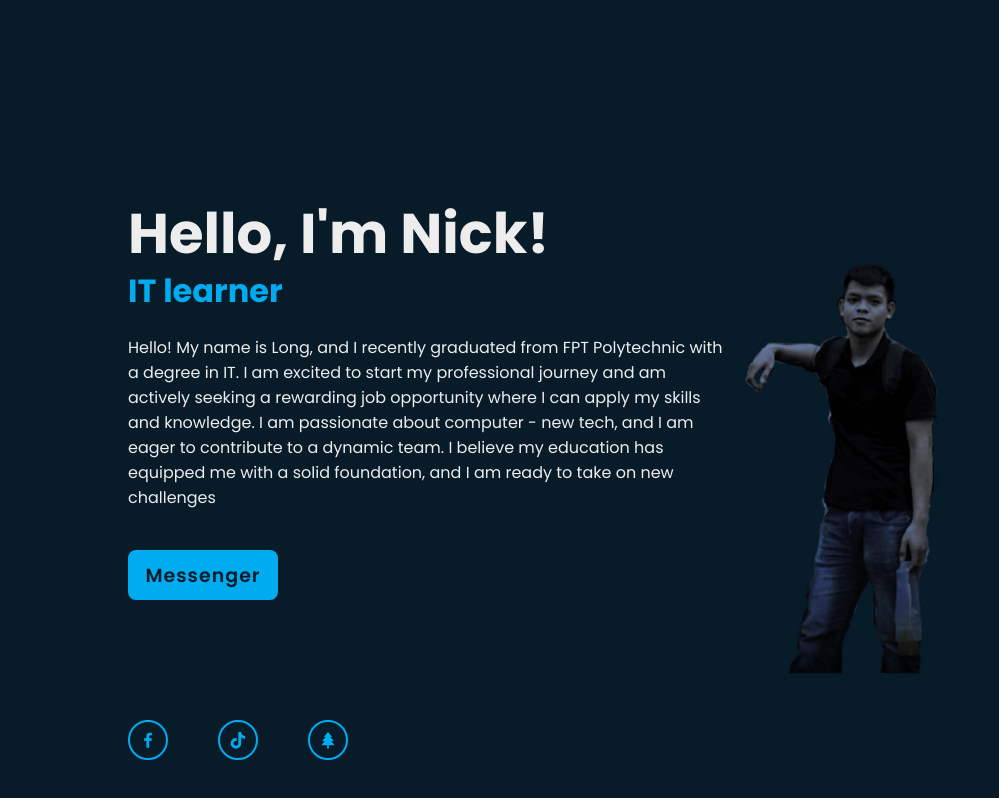
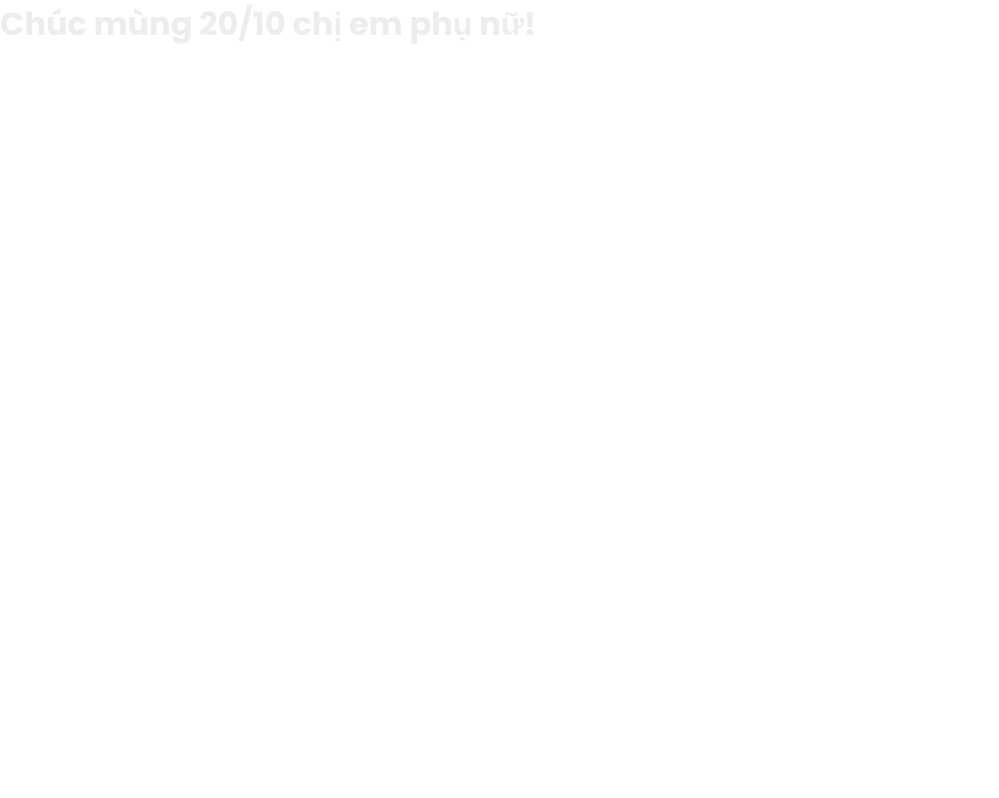
Before and after one commit to longnick2001/nickweb, a plain HTML site: page index.html in a window 1280 px wide. Shown: the whole page, without its empty margins (0-999 px from the left). Drawn offline with nearby package versions, Linux system fonts and the light colour scheme.

Commit message:
Update index.html

```diff
--- a/index.html
+++ b/index.html
@@ -13,24 +13,7 @@
 
 <body>
 
-    <section class="home">
-        <div class="home-content">
-            <h1>Hello, I'm Nick!</h1>
-            <h3>IT learner</h3>
-            <p>Hello! My name is Long, and I recently graduated from FPT Polytechnic with a degree in IT. I am excited to start my professional journey and am actively seeking a rewarding job opportunity where I can apply my skills and knowledge. I am passionate about computer - new tech, and I am eager to contribute to a dynamic team. I believe my education has equipped me with a solid foundation, and I am ready to take on new challenges</p>
-            <div class="btn-box">
-                <a href="https://m.me/100034458104514?hash=AbY12mo_78MW1xuB&source_id=6946816" target="_blank">Messenger</a>
-            </div>
-        </div>
-
-        <div class="home-sci">
-            <a href="https://www.facebook.com/share/1VJufQSRJd/?mibextid=wwXIfr"><i class='bx bxl-facebook'></i></a>
-            <a href="https://www.tiktok.com/@callmenick2001?_t=ZS-8sEybsVFTVP&_r=1"><i class='bx bxl-tiktok' ></i></a>
-            <a href="./fireworks/fireworks.html"><i class='bx bxs-tree'></i></i></a>
-        </div>
-
-        <span class="home-imgHover"></span>
-    </section>
+    <h1>Chúc mùng 20/10 chị em phụ nữ!</h1>
 </body>
 
 </html>
```
